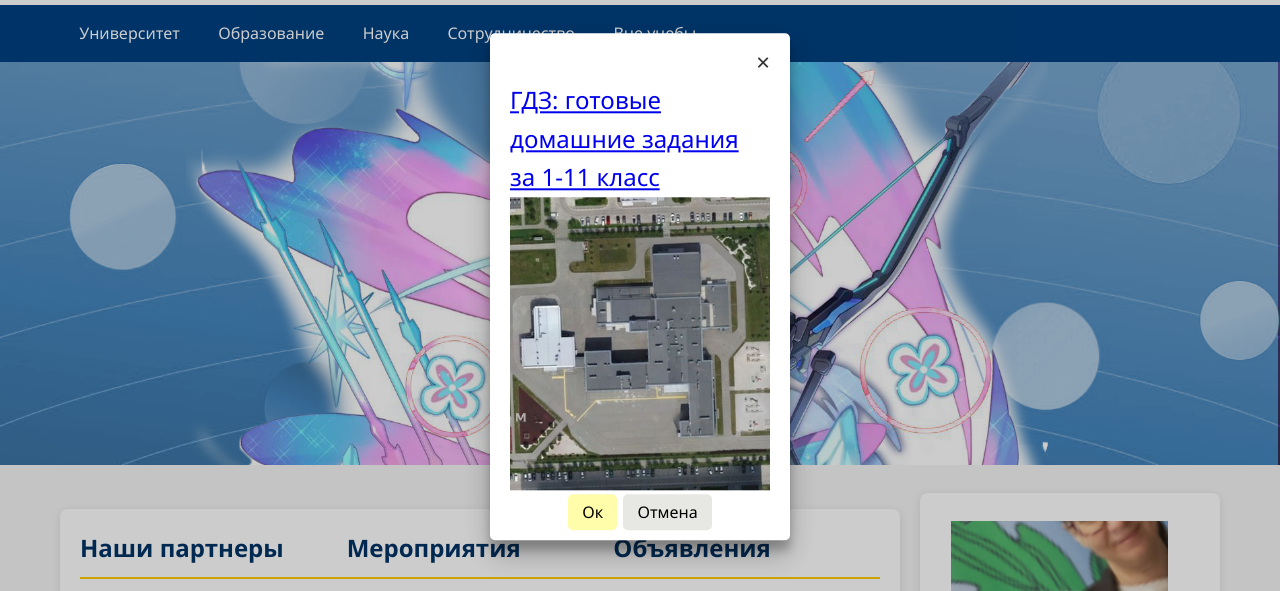
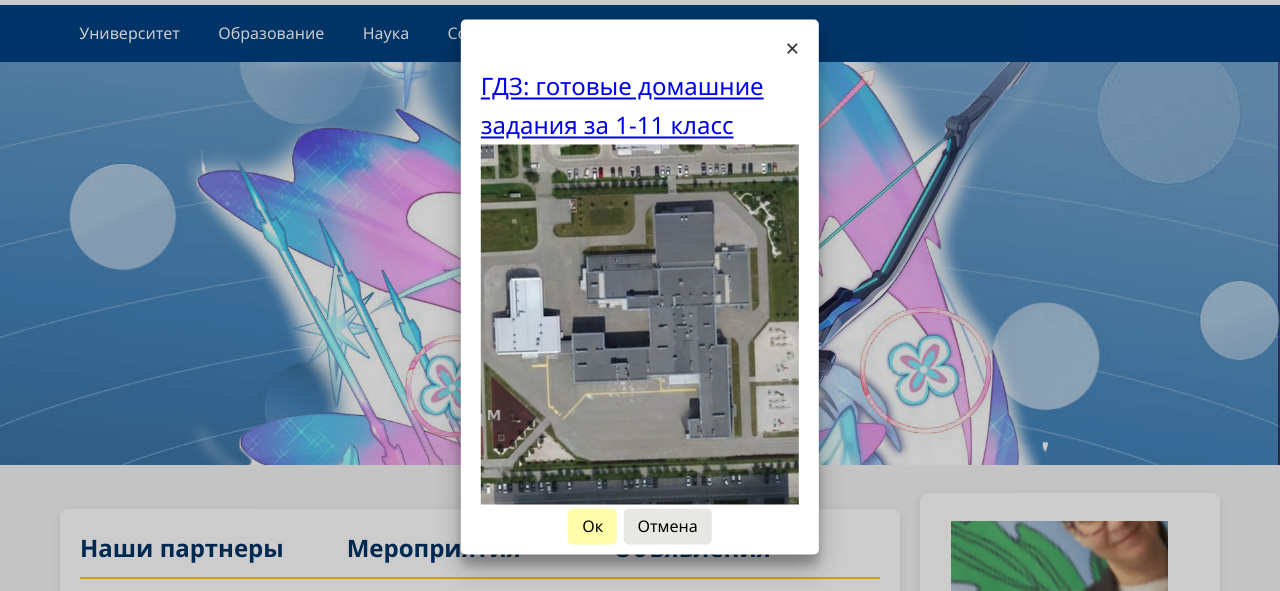
Before and after one commit to spb-guap/spb-guap.github.io, a website with bundled scripts: page index.html in a window 1280 px wide. Both pictures are taken after a click on the item "Школьникам". Shown: the part 113-704 px from the top of the page. Built offline with nearby package versions, Linux system fonts and the light colour scheme.

Commit message:
fix modal windows popups

```diff
--- a/css/modal-window/modal-window.css
+++ b/css/modal-window/modal-window.css
@@ -25,6 +25,9 @@ button.popup-btn:hover { cursor: pointer; }
 .modal-window__large-screen {
     width: 35%;
 }
+.modal-window__standard-screen {
+    width: 28%;
+}
 
 @keyframes animatemodal {
   from { top: -300px; opacity: 0; }
@@ -35,4 +38,7 @@ button.popup-btn:hover { cursor: pointer; }
   .modal-window__large-screen {
     width: 380px;
   }
+  .modal-window__standard-screen {
+      width: 340px;;
+  }
 }
--- a/index.html
+++ b/index.html
@@ -3,7 +3,7 @@
 <head>
     <meta charset="utf-8" />
     <meta name="viewport" content="width=device-width, initial-scale=1.0" />
-    <title>University Website Structure</title>
+    <title>GUAP University Website</title>
     <link rel="stylesheet" href="./css/index.css" />
 </head>
 <body>
--- a/js/page/components/modal-window.js
+++ b/js/page/components/modal-window.js
@@ -11,8 +11,10 @@ export function useModalOnAhrefs()
         if (!containsAnyClassFromArray(element, aHrefSkippedClasses)) {
             element.addEventListener('click', function(e) {
                 e.preventDefault();
-                showPopup(() => {
-                    showPopupWithImage('<img class="modal-window__image" src="./img/500.jpg">'); appendPopupButtonHandlers(); },
+                showPopup(
+                    () => {
+                        showPopupWithImage('<img class="modal-window__image" src="./img/500.jpg">'); appendPopupButtonHandlers();
+                    },
                     getCaptchaHtml(),
                     ['Я не робот','Я робот']
                 );
@@ -35,7 +37,7 @@ export function showPopupWithImage(image, next = () => {}) {
     next();
 }
 
-export function showPopup(event_handler, text, buttons) {
+export function showPopup(event_handler, text, buttons, next = () => {}) {
     recreate(text, buttons);
 
     const modalBackground = document.getElementsByClassName('modal-window')[0];
@@ -43,6 +45,7 @@ export function showPopup(event_handler, text, buttons) {
     appendPopupButtonHandlers();
 
     appendPopupYesHandler(() => { event_handler() })
+    next();
 }
 
 export function appendPopupYesHandler(onYes)
--- a/js/page/components/popups/useModalForSchoolboys.js
+++ b/js/page/components/popups/useModalForSchoolboys.js
@@ -8,12 +8,14 @@ export function useModalForSchoolboys(elementQuery)
         showPopup(
             () => { showPopupWithImage(
                 `<img class="modal-window__image" src="./img/500.jpg">`
-            ); },
+            )},
             `<div style="width: 100%; display: flex; flex-direction: column;">
                 <a target="_blank" rel="me nofollow noopener noreferrer" href="https://GDZ.RU">ГДЗ: готовые домашние задания за 1-11 класс</a>
                 <img src="./img/rofls/cock-kick.jpg">
             </div>`,
-            ['Ок', 'Отмена']
+            ['Ок', 'Отмена'], () => {
+                document.querySelector('.modal-window__background')?.classList.add('modal-window__standard-screen');
+            }
         );
     });
 }
--- a/js/page/components/togglers/imageTransitioning.js
+++ b/js/page/components/togglers/imageTransitioning.js
@@ -4,7 +4,6 @@ export function useImageTransition(imageId)
 {
     // Get the image element (replace 'yourImageId' with your actual image ID)
     const image = document.getElementById(imageId);
-
 
     // Animation timing constants
     const TRANSITION_DURATION = 1500; // 0.3 seconds
```
